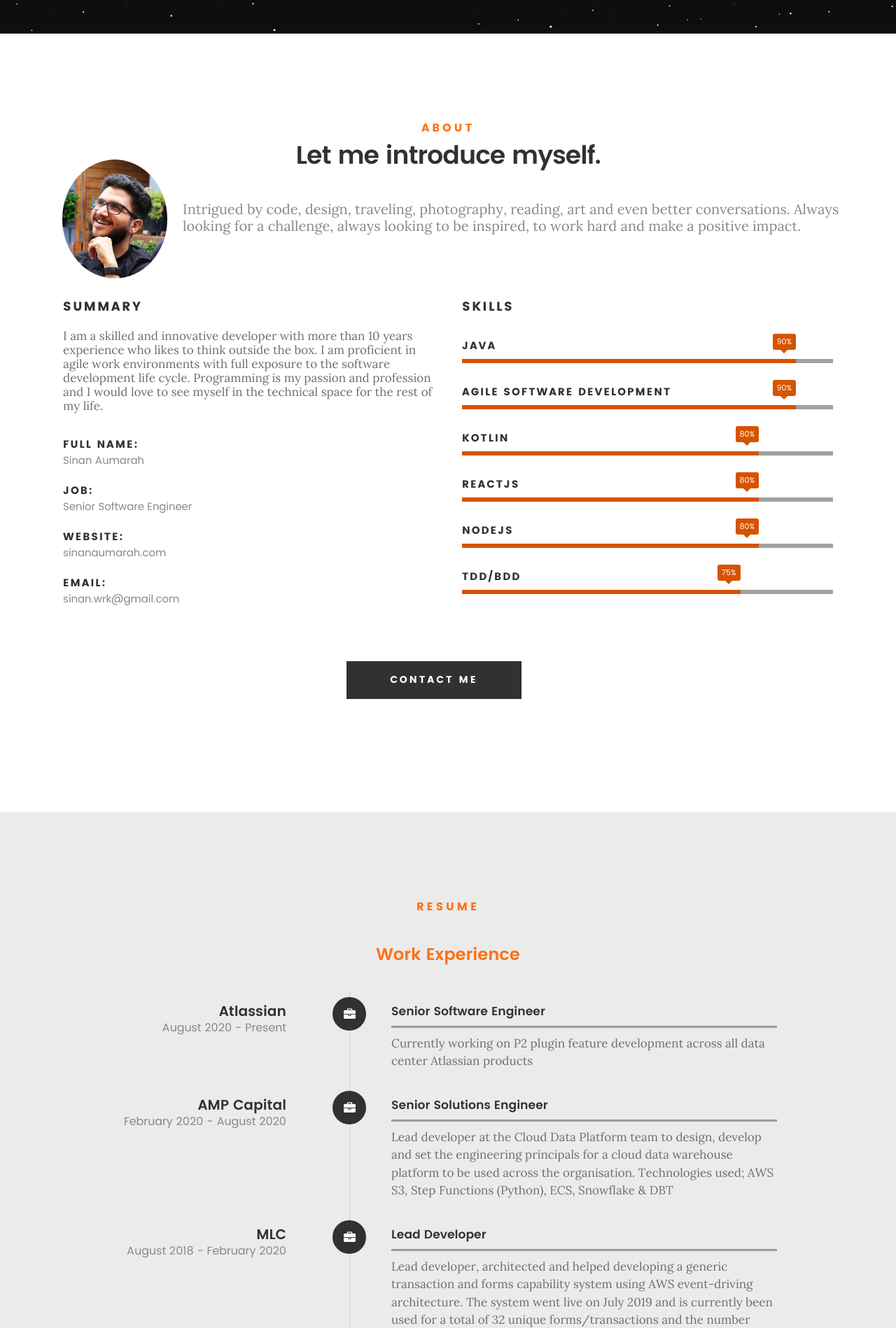
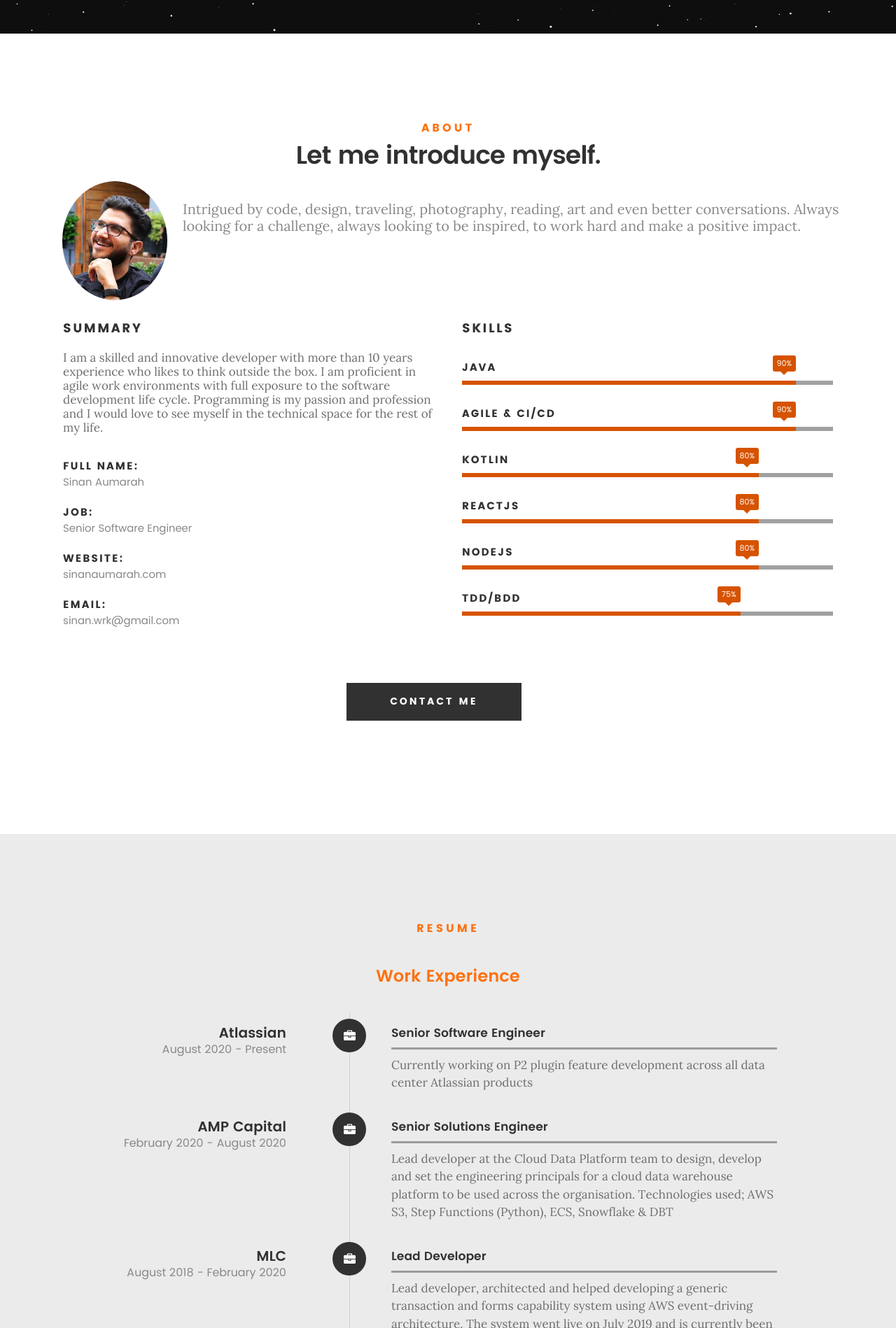
Before and after one commit to sinan-aumarah/sinan-aumarah.github.io, a Jekyll site: the page built from index.md, in a window 1280 px wide. Shown: the part 852-2750 px from the top of the page at 70% size. Built offline with Jekyll 4.4.1, drawn with Linux system fonts in a browser that asks for light colours; some web fonts are replaced.

Commit message:
changed job title, photo and minor css refactoring

```diff
--- a/_data/skills.yaml
+++ b/_data/skills.yaml
@@ -1,6 +1,6 @@
 - name: Java
   percentage: 90
-- name: Agile software development
+- name: Agile & CI/CD
   percentage: 90
 - name: Kotlin
   percentage: 80
--- a/assets/_sass/site/_about.scss
+++ b/assets/_sass/site/_about.scss
@@ -1,6 +1,7 @@
 /**
  * ===================================================================
  * 11. about - (_layout.scss)
+ *
  * -------------------------------------------------------------------
  */
 #about {
@@ -22,7 +23,7 @@
 .intro-info img {
   width: 15rem;
   border-radius: 50%;
-  margin: -6rem 22px -2px 2.9rem;
+  margin: -2.9rem 22px -2px 2.9rem;
   float: left;
 }
 
```
